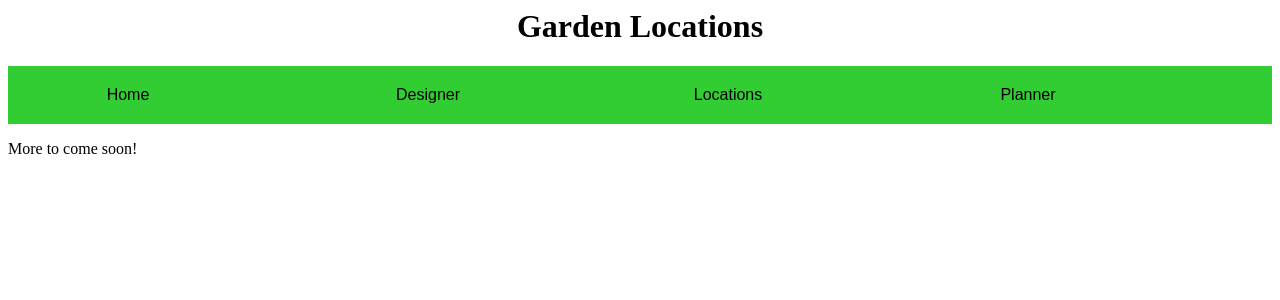
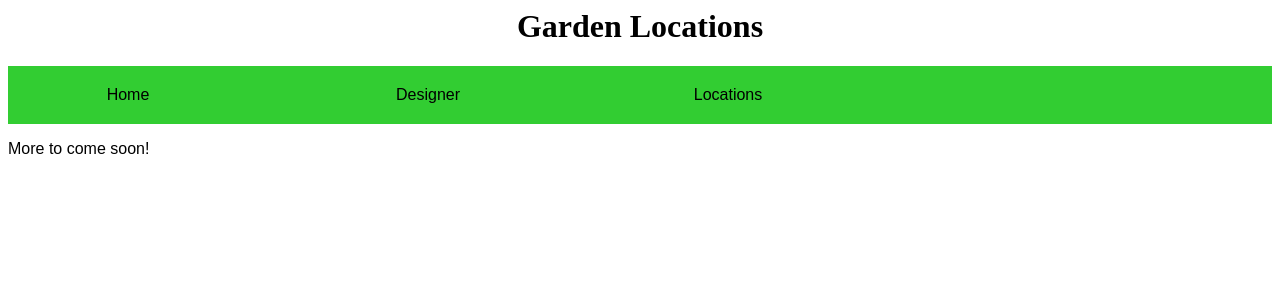
Before and after one commit to markblack96/garden-planner, a Flask app: page / in a window 1280 px wide. Shown: the top 300 px of the page. Run offline with Flask 2, Linux system fonts and the light colour scheme.

Commit message:
HTML modifications

```diff
--- /dev/null
+++ b/static/styles/main.css
@@ -0,0 +1,3 @@
+p {
+    font-family: sans-serif;
+}
--- a/templates/index.html
+++ b/templates/index.html
@@ -1,7 +1,8 @@
 <html>
 <head>
 	<link rel="stylesheet" type="text/css" href="{{url_for('static', filename='styles/navigation.css')}}">
-	<title>Garden Planner (Name Subject to Change)</title>
+    <link rel="stylesheet" type="text/css" href="{{url_for('static', filename='styles/main.css')}}">
+	<title>Garden Planner</title>
 </head>
 <body>
     <h1 align="center">Garden Locations</h1>
--- a/templates/navigation.html
+++ b/templates/navigation.html
@@ -2,5 +2,4 @@
 		<li><a href="/">Home</a></li>
 		<li><a href="/designer">Designer</a></li>
 		<li><a href="/map">Locations</a></li>
-        <li><a href="/plan">Planner</a></li>
 	</ul>
```
